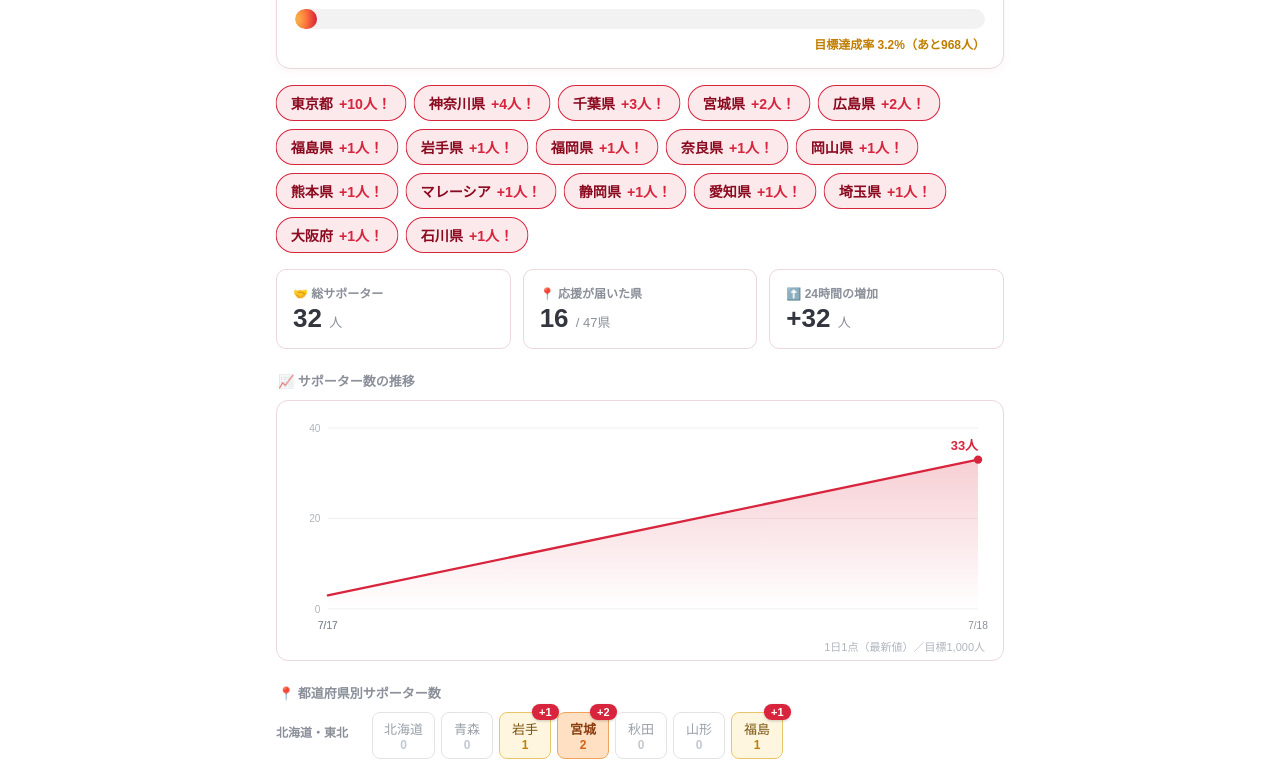
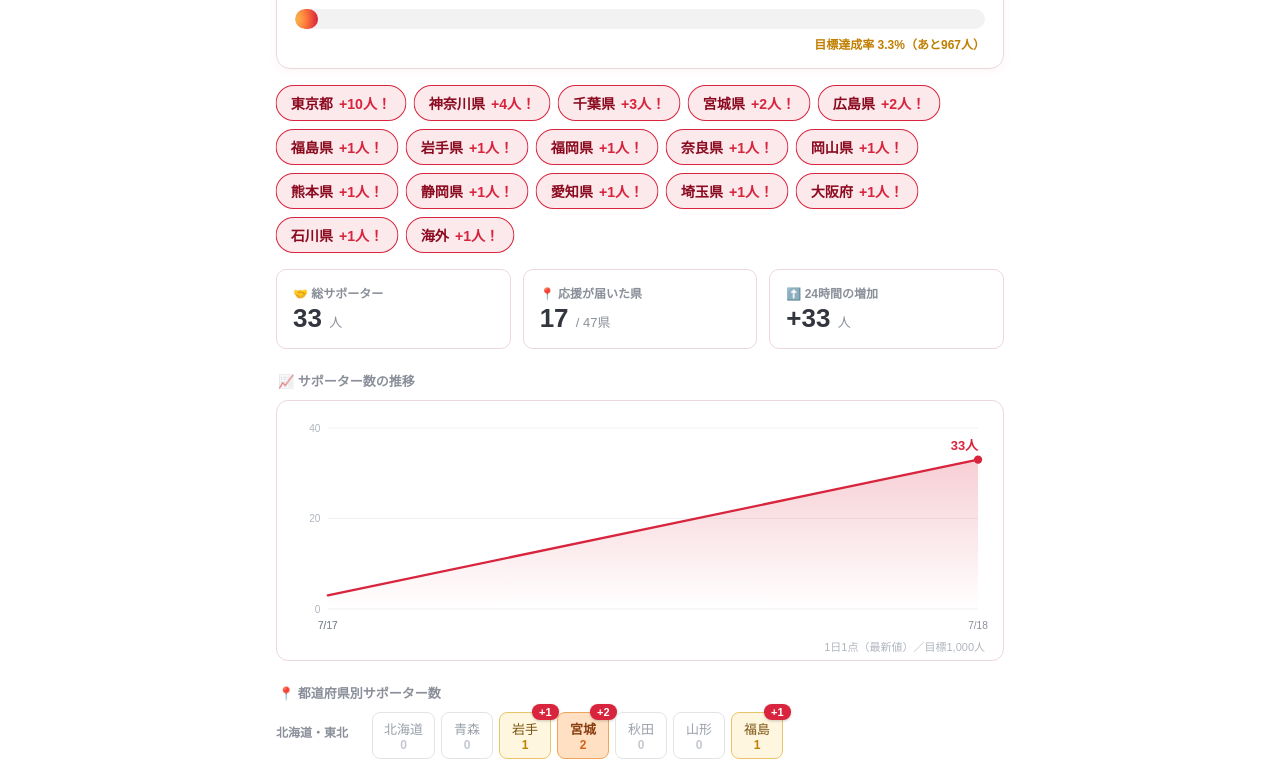
Before and after one commit to uyaisin/ouen-supporter-tracker, a website: page index.html in a window 1280 px wide. Shown: the part 269-1029 px from the top of the page. Drawn offline with Linux system fonts and the light colour scheme.

Commit message:
海外(国名)キーを「海外」タイルに合算＋データ更新

```diff
--- a/index.html
+++ b/index.html
@@ -122,6 +122,17 @@ function lookup(obj, name){
 }
 function get(name){ return lookup(DATA, name); }
 function getDelta(name){ return lookup(DELTA, name); }
+
+// 47都道府県・オンライン・海外のどれにも一致しないキー（例: マレーシア等の国名）は「海外」に合算する
+function foldUnknown(obj){
+  const names=Object.values(REGIONS).flat();
+  const strip=s=>s.replace(/(都|道|府|県)$/,"");
+  const known=k=>names.some(n=>n===k||strip(n)===strip(k));
+  let extra=0;
+  for(const k of Object.keys(obj)){ if(!known(k)){ extra+=Number(obj[k])||0; delete obj[k]; } }
+  if(extra>0) obj["海外"]=(obj["海外"]||0)+extra;
+}
+foldUnknown(DATA); foldUnknown(DELTA);
 function tier(n){ if(n>=10)return 4; if(n>=5)return 3; if(n>=2)return 2; if(n>=1)return 1; return 0; }
 
 function render(){
```
Also changed, not shown: supporter-tracker.html (+11 -0 lines), template.html (+11 -0 lines), supporter-tracker.png.
